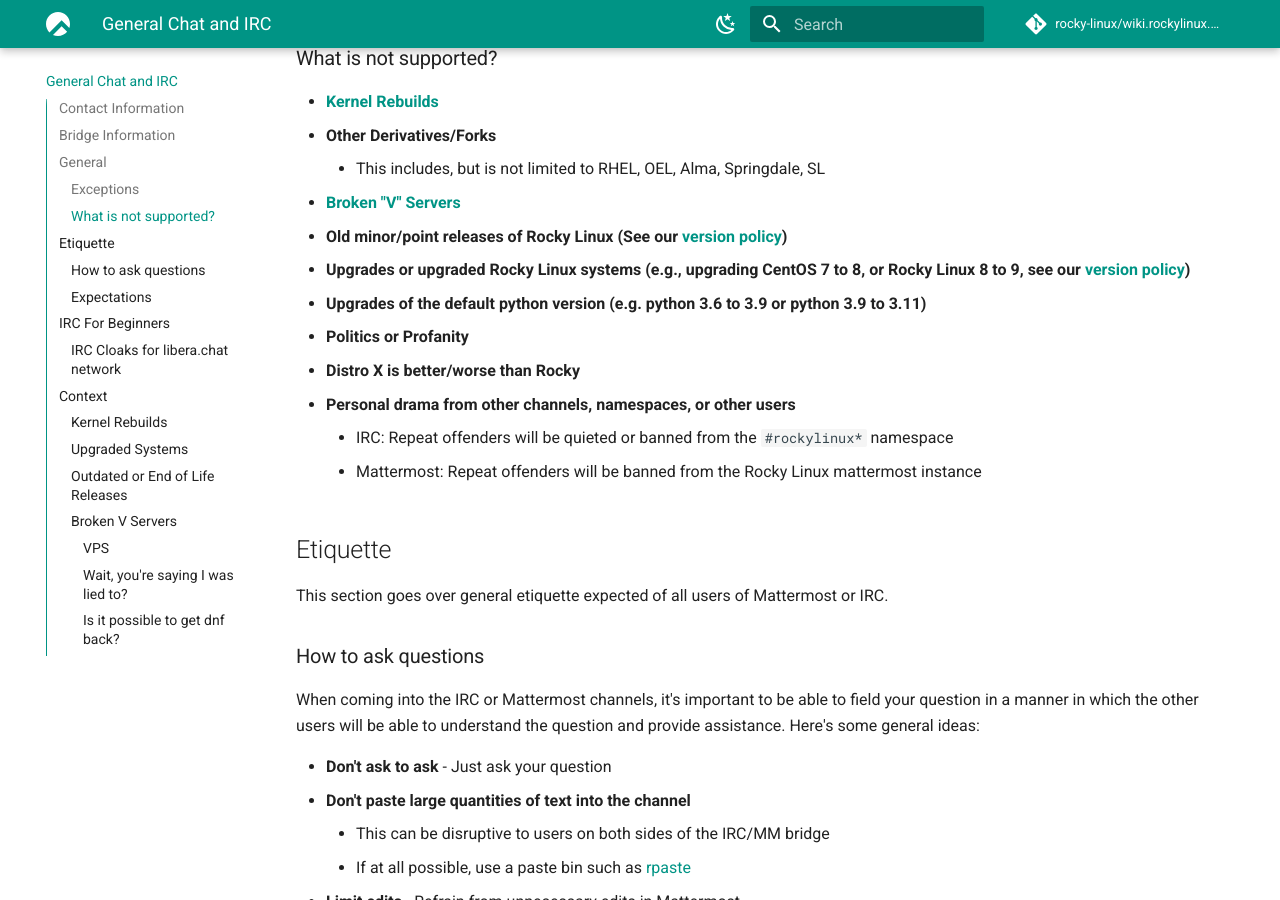
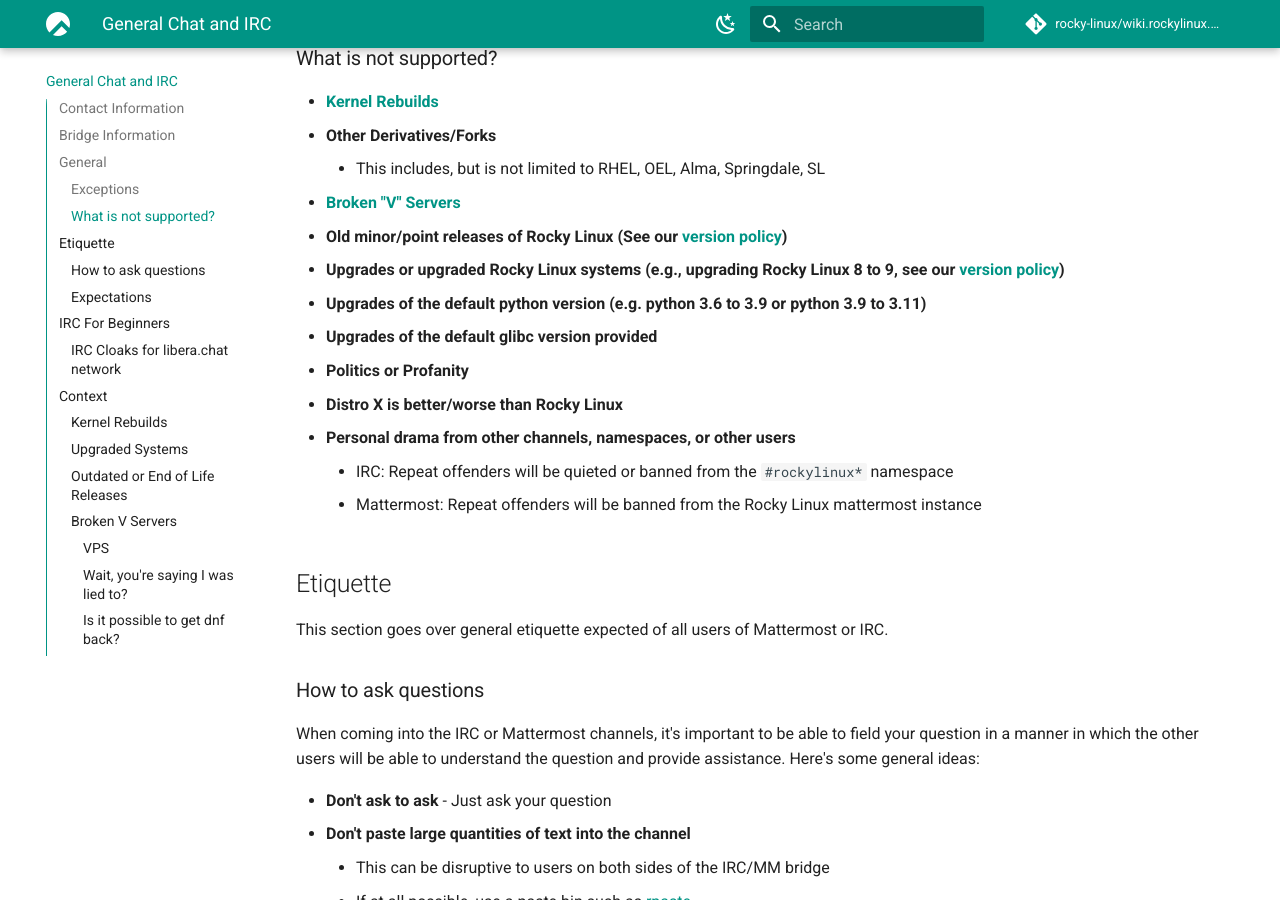
Before and after one commit to rocky-linux/wiki.rockylinux.org, an MkDocs documentation site: the page built from docs/irc.md, in a window 1280 px wide and 900 px high, scrolled down 2767 px. Built offline with MkDocs 1.6.1 and Material for MkDocs 9.7.7, drawn with Linux system fonts in a browser that asks for light colours; comment, search, counter and statistics services are not loaded.

Commit message:
irc.md: clarifications

```diff
--- a/docs/irc.md
+++ b/docs/irc.md
@@ -79,10 +79,11 @@
 
 * **[Broken "V" Servers](#broken-v-servers)**
 * **Old minor/point releases of Rocky Linux (See our [version policy](rocky/version.md))**
-* **Upgrades or upgraded Rocky Linux systems (e.g., upgrading CentOS 7 to 8, or Rocky Linux 8 to 9, see our [version policy](rocky/version.md))**
+* **Upgrades or upgraded Rocky Linux systems (e.g., upgrading Rocky Linux 8 to 9, see our [version policy](rocky/version.md))**
 * **Upgrades of the default python version (e.g. python 3.6 to 3.9 or python 3.9 to 3.11)**
+* **Upgrades of the default glibc version provided**
 * **Politics or Profanity**
-* **Distro X is better/worse than Rocky**
+* **Distro X is better/worse than Rocky Linux**
 * **Personal drama from other channels, namespaces, or other users**
 
     * IRC: Repeat offenders will be quieted or banned from the `#rockylinux*` namespace
```
